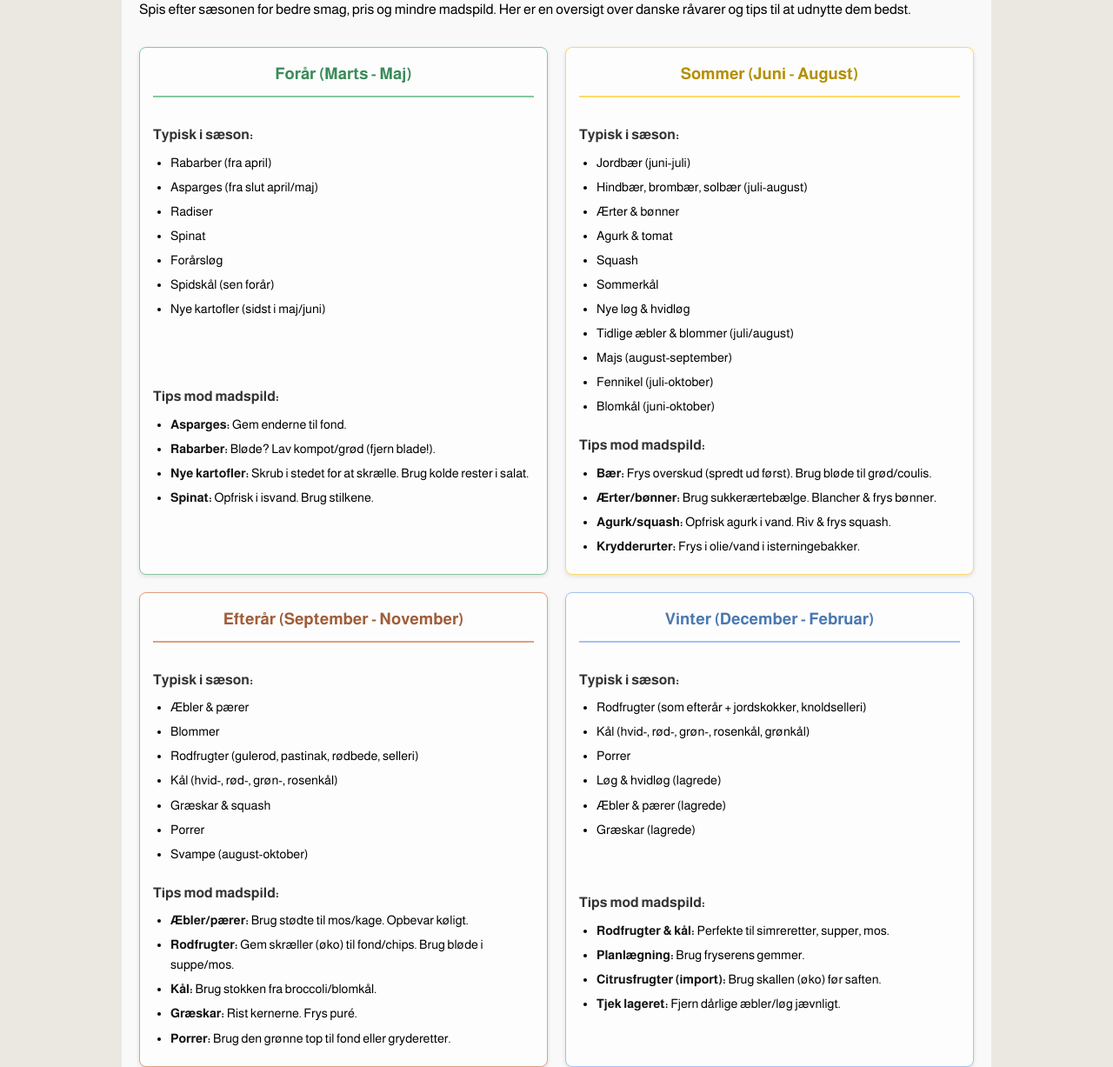
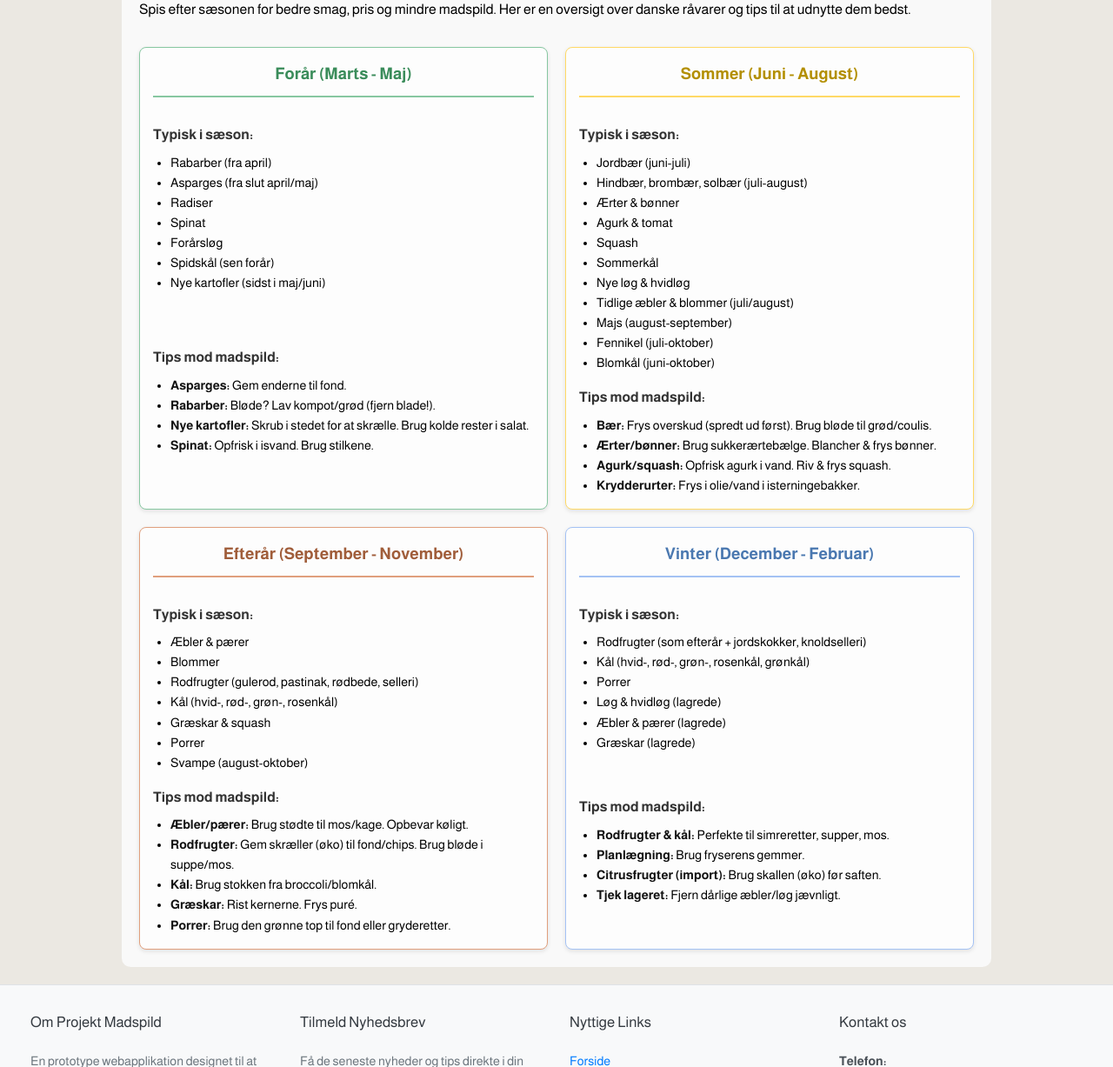
Before and after one commit to Krymmel-Kaemperne/Madspild, a Spring Boot app: page /saesonkalender in a window 1280 px wide. Shown: the part 161-1388 px from the top of the page at 87% size. Run offline with Spring Boot 4, Linux system fonts and the light colour scheme.

Commit message:
Update stylesheet.css

```diff
--- a/src/main/resources/static/stylesheet.css
+++ b/src/main/resources/static/stylesheet.css
@@ -501,10 +501,6 @@
     flex-grow: 1;
 }
 
-.season-block ul li {
-    margin-bottom: 5px;
-}
-
 .season-block ul li strong {
     color: #111;
 }
```
